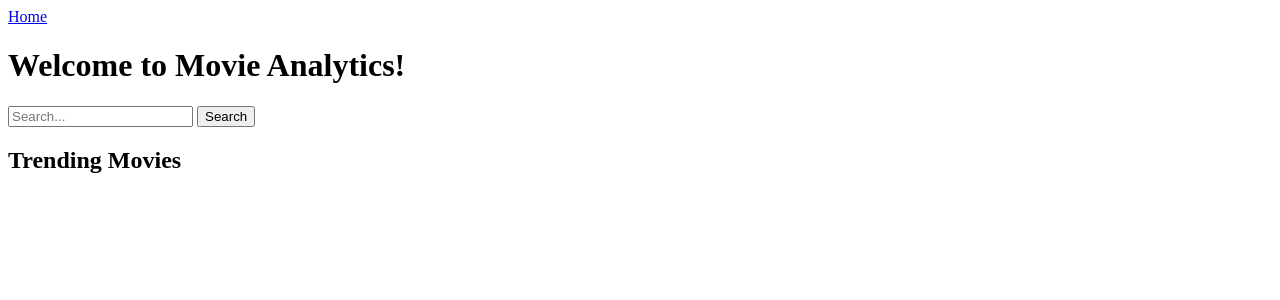
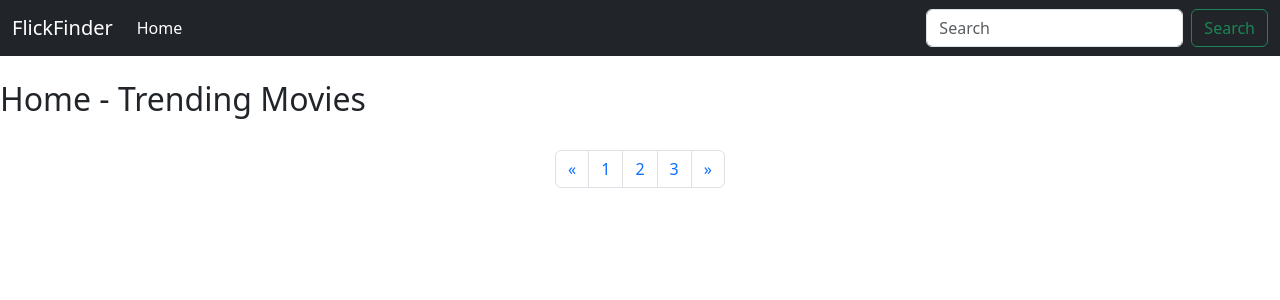
Before and after one commit to AAlejandro8/FrameFinders, a Flask app: page / in a window 1280 px wide. Shown: the top 300 px of the page. Run offline with Flask 3, Linux system fonts and the light colour scheme; data that the repository does not hold is empty.

Commit message:
Added Bootstrap to aid in CSS and pagination which is needing implementation

```diff
--- a/app/templates/base.html
+++ b/app/templates/base.html
@@ -1,26 +1,66 @@
 <!DOCTYPE html>
-<html style="background-color: #FFF">
+<html>
     <head>
+        <!-- BootStrap jargon -->
+        <meta charset="UTF-8">
+        <meta name="viewport" content="width=device-width, initial-scale=1.0">
+        <!-- Bootstrap link -->
+        <link href="https://cdn.jsdelivr.net/npm/bootstrap@5.3.3/dist/css/bootstrap.min.css" rel="stylesheet" integrity="sha384-QWTKZyjpPEjISv5WaRU9OFeRpok6YctnYmDr5pNlyT2bRjXh0JMhjY6hW+ALEwIH" crossorigin="anonymous">
+
+
         <!-- page title -->
-        <title>{% block title %}Movie Analytics{% endblock %}</title>
-        <!-- Link to home page -->
-        <a href="/">Home</a>
+        <title>{% block title %}FlickFinder{% endblock %}</title>
+
+        <!-- Fixed navbar  -->
+        <nav class="navbar navbar-expand-lg navbar-dark bg-dark">
+            <div class="container-fluid">
+                <a class="navbar-brand" href="/">FlickFinder</a>
+
+                <!-- Home button -->
+                <div class="collapse navbar-collapse" id="navbarSupportedContent">
+                    <ul class="navbar-nav me-auto mb-2 mb-lg-0">
+                        <li class="nav-item">
+                            <a class="nav-link active" aria-current="page" href="/">Home</a>
+                        </li>
+                    </ul>
+
+                    <!-- Search Bar -->
+                    <form class="d-flex" role="search" action="/search" method="GET">
+                        <input class="form-control me-2" type="search" placeholder="Search" aria-label="Search" name="q">
+                        <button class="btn btn-outline-success" type="submit">Search</button>
+                    </form>
+                </div>
+            </div>
+        </nav>
+
     </head>
     <body>
-        <h1>Welcome to Movie Analytics!</h1>
-
-        <!-- Search bar -->
-        <div id="searchContainer">
-            <form action="/search" method="GET">
-                <input type="search" id="query" name="q" placeholder="Search...">
-                <button>Search</button>
-            </form>
-
+        <div class="left-aligned mt-4" style="max-width: 1400px;">
+            <!-- Dynamic way to render pages -->
+            {% block content %}
+            {% endblock %}
         </div>
 
-        <!-- Dynamic way to render pages -->
-        {% block content %}
 
-        {% endblock %}
+        <!-- Page nav (Work in progress)-->
+        <br>
+        <nav aria-label="Page navigation example">
+            <ul class="pagination justify-content-center ">
+              <li class="page-item">
+                <a class="page-link" href="#" aria-label="Previous">
+                  <span aria-hidden="true">&laquo;</span>
+                </a>
+              </li>
+              <li class="page-item"><a class="page-link" href="#">1</a></li>
+              <li class="page-item"><a class="page-link" href="#">2</a></li>
+              <li class="page-item"><a class="page-link" href="#">3</a></li>
+              <li class="page-item">
+                <a class="page-link" href="#" aria-label="Next">
+                  <span aria-hidden="true">&raquo;</span>
+                </a>
+              </li>
+            </ul>
+          </nav>
+
     </body>
 </html>
--- a/app/templates/index.html
+++ b/app/templates/index.html
@@ -1,48 +1,55 @@
 {% extends "base.html" %}
 
-{% block title %}Trending Movies{% endblock %}
+{% block title %}Home - Trending Movies{% endblock %}
 
 {% block content %}
-    <h2> Trending Movies</h2>
+    <h2>Home - Trending Movies</h2>
+
+    <!-- Using card-group to display movies in groups of 3 -->
+    <div class="card-group">
         {% for movie in movies %}
-<!-- Current movie backdrop -->
-    <div id="movieCard">
-        <!-- Check if a backdrop is available  -->
+
+            <div class="card">
+
+                <!-- Movie Image -->
                 {% if movie.backdrop_path %}
-        <div id="backdropContainer">
                 <a href="{{ url_for('movie_info', movie_id=movie.id) }}">
-                <img src="https://image.tmdb.org/t/p/w500{{ movie.backdrop_path }}" alt="{{ movie.original_title }} backdrop" class="movie-backdrop">
+                    <img src="https://image.tmdb.org/t/p/w500{{ movie.backdrop_path }}"
+                         class="card-img-top"
+                         alt="{{ movie.original_title }} backdrop">
                 </a>
-        </div>
                 {% endif %}
 
-        <!-- Title of the movie and the data -->
-    <div id="titleContainer">
-        <ul>
-            <!-- Clickable backdrop for more info on the movie -->
-            <h3>
+                <!-- Card Body -->
+                <div class="card-body">
+                    <h5 class="card-title">
                         <a href="{{ url_for('movie_info', movie_id=movie.id) }}"
-                  style="color: inherit; text-decoration: none;" >
+                           style="color: inherit; text-decoration: none;">
                             {{ movie.original_title }}
                         </a>
-
-            <br>
-
-            {{ movie.release_date }}
-
-            </h3>
-
-            <p>Genre(s):</p>
-            {% for genre in movie.genre_names %}
-            <li>{{ genre }}</li>
-            {% endfor %}
-
-        </ul>
+                    </h5>
+                    <p class="card-text">{{ movie.overview[:150] }}
+                        {% if movie.overview|length > 150 %}
+                        ...
+                        {% endif %}</p>
                 </div>
 
-    <!-- Brief description of the movie displayed -->
-    <div id="descriptionContainer">
-        <p>{{ movie.overview }}</p>
+                <!-- Card Footer -->
+                <div class="card-footer">
+                    <small class="text-body-secondary">
+                        {% for genre in movie.genre_names %}
+                            <span class="badge bg-secondary me-1">{{ genre }}</span>
+                        {% endfor %}
+                    </small>
                 </div>
+            </div>
+
+            <!-- Break into new card-group after every 3 movies -->
+            {% if loop.index is divisibleby 3 and not loop.last %}
+                </div>
+                <div class="card-group mt-4">
+            {% endif %}
+
         {% endfor %}
+    </div>
 {% endblock %}
```
Also changed, not shown: app/templates/search.html (+56 -18 lines), 1 other file. Lines whose indentation alone changed are shown as unchanged.
